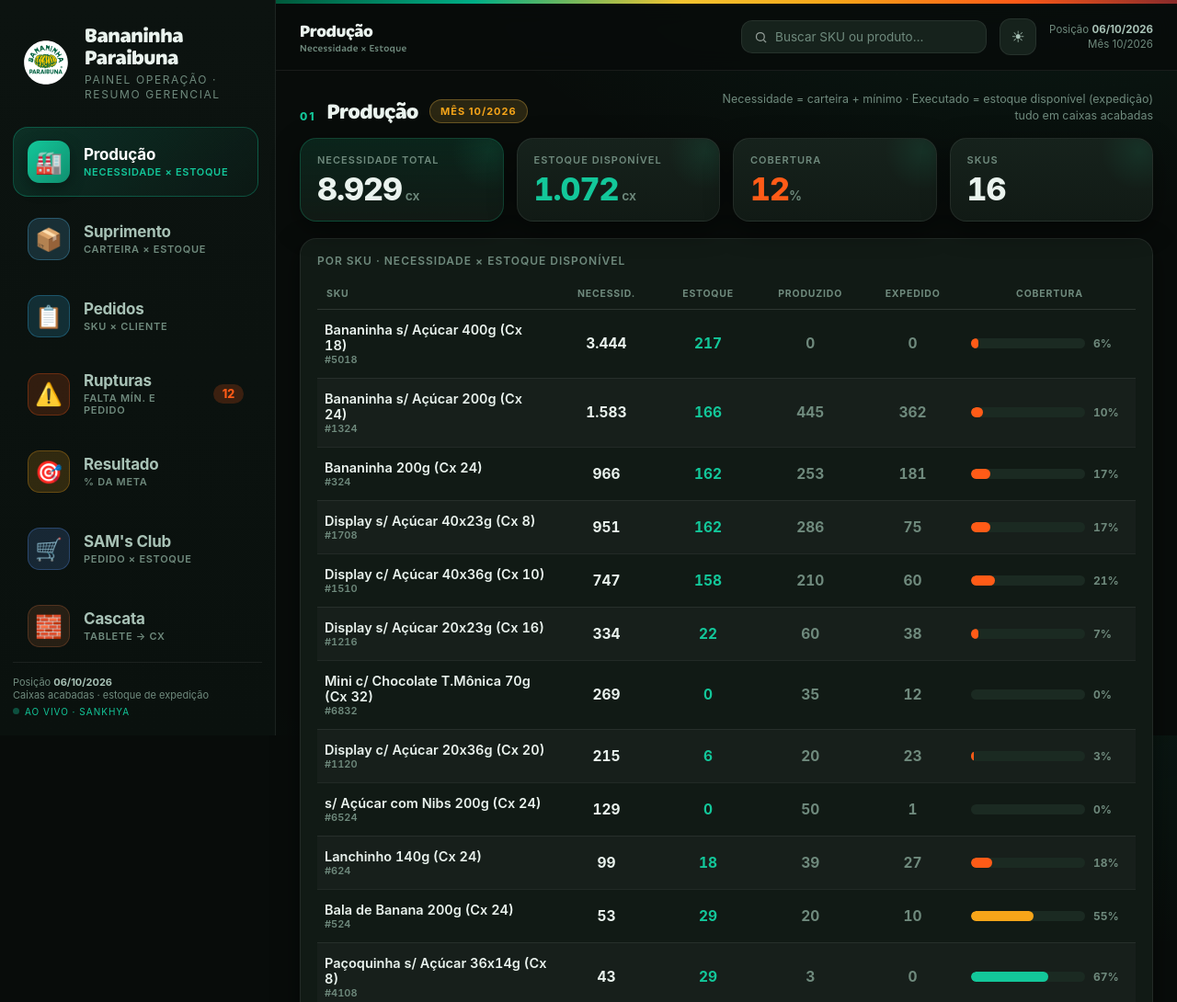
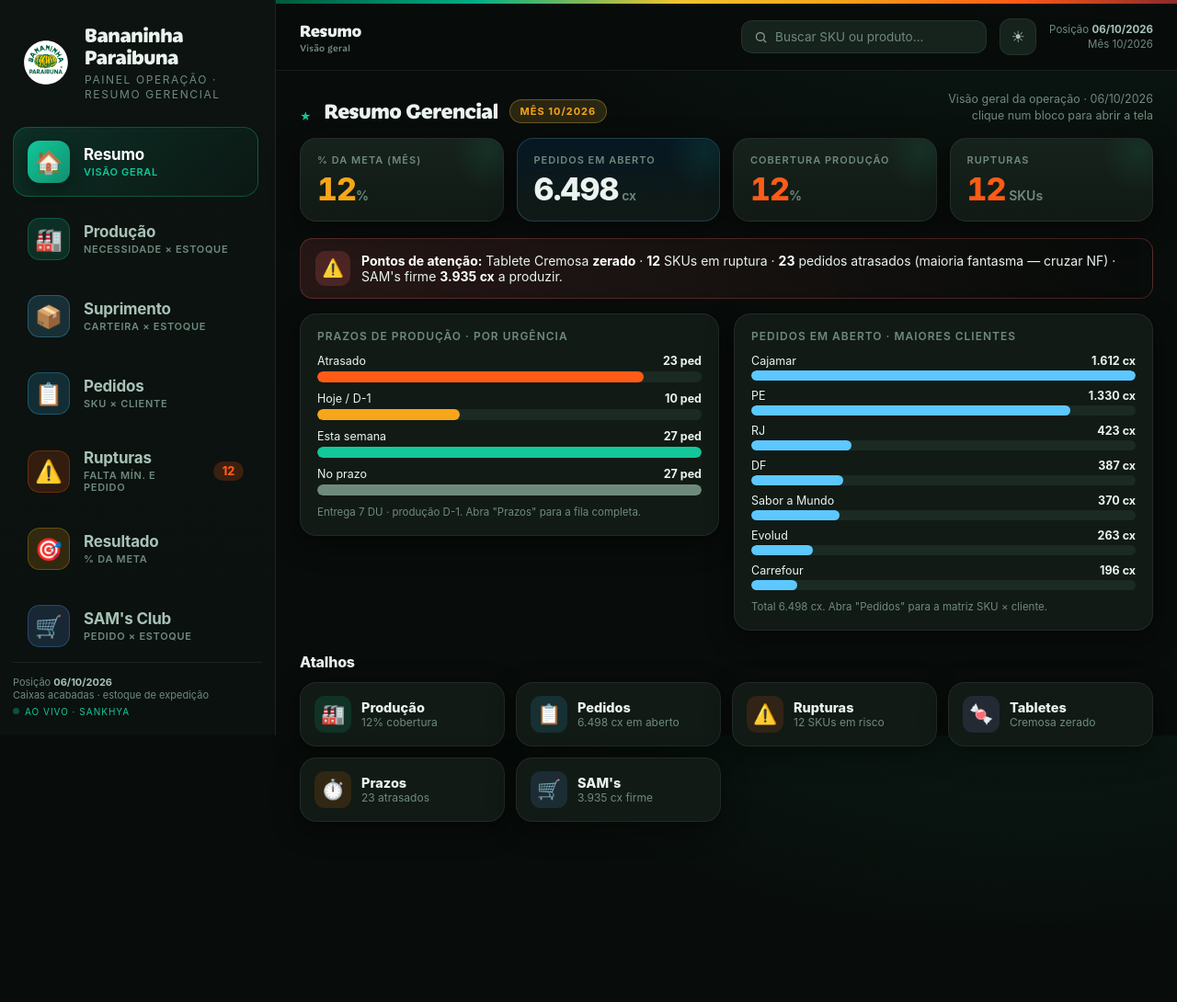
Before and after one commit to lpaiola/bp-painel, a plain HTML site: page index.html in a window 1280 px wide. Shown: the top 1090 px of the page at 92% size. After the commit the page ends 1004 px from the top, so only its background shows below. Drawn offline with Linux system fonts and the light colour scheme.

Commit message:
Painel: página inicial Resumo Gerencial + logo volta ao início

```diff
--- a/index.html
+++ b/index.html
@@ -336,6 +336,7 @@
 const el=(t,c,h)=>{const e=document.createElement(t);if(c)e.className=c;if(h!=null)e.innerHTML=h;return e;};
 
 const SCREENS=[
+  {id:'resumo', ic:'🏠', nm:'Resumo', sub:'Visão geral', co:'#13C79A'},
   {id:'producao', ic:'🏭', nm:'Produção', sub:'Necessidade × Estoque', co:'#13C79A'},
   {id:'suprimento', ic:'📦', nm:'Suprimento', sub:'Carteira × Estoque', co:'#5CC8FF'},
   {id:'pedidos', ic:'📋', nm:'Pedidos', sub:'SKU × cliente', co:'#38BDF8'},
@@ -348,7 +349,7 @@
   {id:'insumos', ic:'🍌', nm:'Insumos', sub:'Banana & MP', co:'#F4C430'},
 ];
 function tint(hex,a){const n=parseInt(hex.slice(1),16);return `rgba(${n>>16&255},${n>>8&255},${n&255},${a})`;}
-let cur='producao', query='';
+let cur='resumo', query='';
 
 // ---- build nav + tabbar ----
 function rupCount(){return (DATA.ruptura&&DATA.ruptura.n)||0;}
@@ -397,9 +398,50 @@
 function render(keepFocus){
   buildNav(); setHead();
   const v=document.getElementById('view');
-  v.innerHTML = ({producao:rProd, suprimento:rSup, pedidos:rPedidos, rupturas:rRup, resultado:rRes, sams:rSams, cascata:rCascata, tabletes:rTabletes, prazos:rPrazos, insumos:rInsumos}[cur])();
+  v.innerHTML = ({resumo:rResumo, producao:rProd, suprimento:rSup, pedidos:rPedidos, rupturas:rRup, resultado:rRes, sams:rSams, cascata:rCascata, tabletes:rTabletes, prazos:rPrazos, insumos:rInsumos}[cur])();
   animBars();
   if(keepFocus){const q=document.getElementById('q');q.focus();}
+}
+
+function rResumo(){
+  const p=DATA.producao||{}, rup=DATA.ruptura||{}, sams=DATA.sams||{};
+  const meta=DATA.meta, real=(DATA.evolucao&&DATA.evolucao.fat_mtd)||DATA.realizado||0;
+  const pctMeta=meta?Math.round(real/meta*100):0;
+  const firme=(sams.firme||[]).reduce((a,b)=>a+(b.cx||0),0);
+  const GRAND=6498;
+  const PRAZ=[['Atrasado',23,'var(--verm)'],['Hoje / D-1',10,'var(--ambar)'],['Esta semana',27,'var(--teal)'],['No prazo',27,'var(--mut)']];
+  const maxP=Math.max.apply(0,PRAZ.map(x=>x[1]));
+  const TOPC=[['Cajamar',1612],['PE',1330],['RJ',423],['DF',387],['Sabor a Mundo',370],['Evolud',263],['Carrefour',196]];
+  const maxC=TOPC[0][1];
+  const prazBars=PRAZ.map(x=>`<div style="margin:10px 0"><div style="display:flex;justify-content:space-between;font-size:12.5px;margin-bottom:4px"><span>${x[0]}</span><b>${x[1]} ped</b></div><div style="height:12px;border-radius:6px;background:var(--elev);overflow:hidden"><i style="display:block;height:100%;width:${Math.round(x[1]/maxP*100)}%;background:${x[2]};border-radius:6px"></i></div></div>`).join('');
+  const topBars=TOPC.map(x=>`<div style="margin:9px 0"><div style="display:flex;justify-content:space-between;font-size:12.5px;margin-bottom:3px"><span>${x[0]}</span><b>${fmt(x[1])} cx</b></div><div style="height:11px;border-radius:6px;background:var(--elev);overflow:hidden"><i style="display:block;height:100%;width:${Math.round(x[1]/maxC*100)}%;background:var(--azul);border-radius:6px"></i></div></div>`).join('');
+  const quick=[
+    ['producao','🏭','Produção',`${p.pct_plano||0}% cobertura`,'#13C79A'],
+    ['pedidos','📋','Pedidos',`${fmt(GRAND)} cx em aberto`,'#38BDF8'],
+    ['rupturas','⚠️','Rupturas',`${rup.n||0} SKUs em risco`,'#FF5B17'],
+    ['tabletes','🍬','Tabletes','Cremosa zerado','#9B8CFF'],
+    ['prazos','⏱️','Prazos','23 atrasados','#FF7A00'],
+    ["sams",'🛒',"SAM's",`${fmt(firme)} cx firme`,'#5C9BFF']
+  ].map(c=>`<div class="card" style="cursor:pointer;padding:14px 15px" onclick="go('${c[0]}')">
+     <div style="display:flex;align-items:center;gap:11px">
+       <div style="width:40px;height:40px;border-radius:11px;background:${c[4]}22;color:${c[4]};display:flex;align-items:center;justify-content:center;font-size:21px;flex:0 0 auto">${c[1]}</div>
+       <div><div style="font-weight:800;font-size:14.5px">${c[2]}</div><div class="mut" style="font-size:12px">${c[3]}</div></div></div></div>`).join('');
+  return `
+  <div class="vhead"><span class="idx">★</span><h2>Resumo Gerencial</h2><span class="tag amb">mês ${DATA.mes_ref||''}</span>
+    <div class="sub">Visão geral da operação · ${DATA.data_ref||''}<br>clique num bloco para abrir a tela</div></div>
+  <div class="kpis">
+    <div class="kpi ${pctMeta>=100?'ok':'amb'}"><div class="l">% da meta (mês)</div><div class="v">${pctMeta}<small>%</small></div></div>
+    <div class="kpi blue"><div class="l">Pedidos em aberto</div><div class="v">${fmt(GRAND)}<small> cx</small></div></div>
+    <div class="kpi ${(p.pct_plano||0)>=60?'ok':'red'}"><div class="l">Cobertura produção</div><div class="v">${p.pct_plano||0}<small>%</small></div></div>
+    <div class="kpi red"><div class="l">Rupturas</div><div class="v">${rup.n||0}<small> SKUs</small></div></div>
+  </div>
+  <div class="alert"><div class="ic">⚠️</div><div><b>Pontos de atenção:</b> Tablete Cremosa <b>zerado</b> · <b>${rup.n||0}</b> SKUs em ruptura · <b>23</b> pedidos atrasados (maioria fantasma — cruzar NF) · SAM's firme <b>${fmt(firme)} cx</b> a produzir.</div></div>
+  <div class="grid2" style="grid-template-columns:1fr 1fr">
+    <div class="card"><h3>Prazos de produção · por urgência</h3>${prazBars}<div class="note">Entrega 7 DU · produção D-1. Abra "Prazos" para a fila completa.</div></div>
+    <div class="card"><h3>Pedidos em aberto · maiores clientes</h3>${topBars}<div class="note">Total ${fmt(GRAND)} cx. Abra "Pedidos" para a matriz SKU × cliente.</div></div>
+  </div>
+  <div style="font-weight:800;font-size:16px;margin:24px 0 12px;letter-spacing:-.2px">Atalhos</div>
+  <div style="display:grid;grid-template-columns:repeat(auto-fill,minmax(210px,1fr));gap:12px">${quick}</div>`;
 }
 
 function rProd(){
@@ -788,6 +830,11 @@
 // init
 (function(){const h=location.hash.slice(1); if(SCREENS.some(s=>s.id===h))cur=h; render();})();
 
+// logo -> volta p/ a página inicial (Resumo)
+(function(){
+  ['.brand','.topbar .mlogo'].forEach(sel=>{const e=document.querySelector(sel); if(e){e.style.cursor='pointer'; e.title='Início · Resumo'; e.addEventListener('click',()=>go('resumo'));}});
+})();
+
 // ---- tema claro/escuro ----
 (function(){
   try{ if(localStorage.getItem('bp_theme')==='light') document.body.classList.add('light'); }catch(e){}
```
